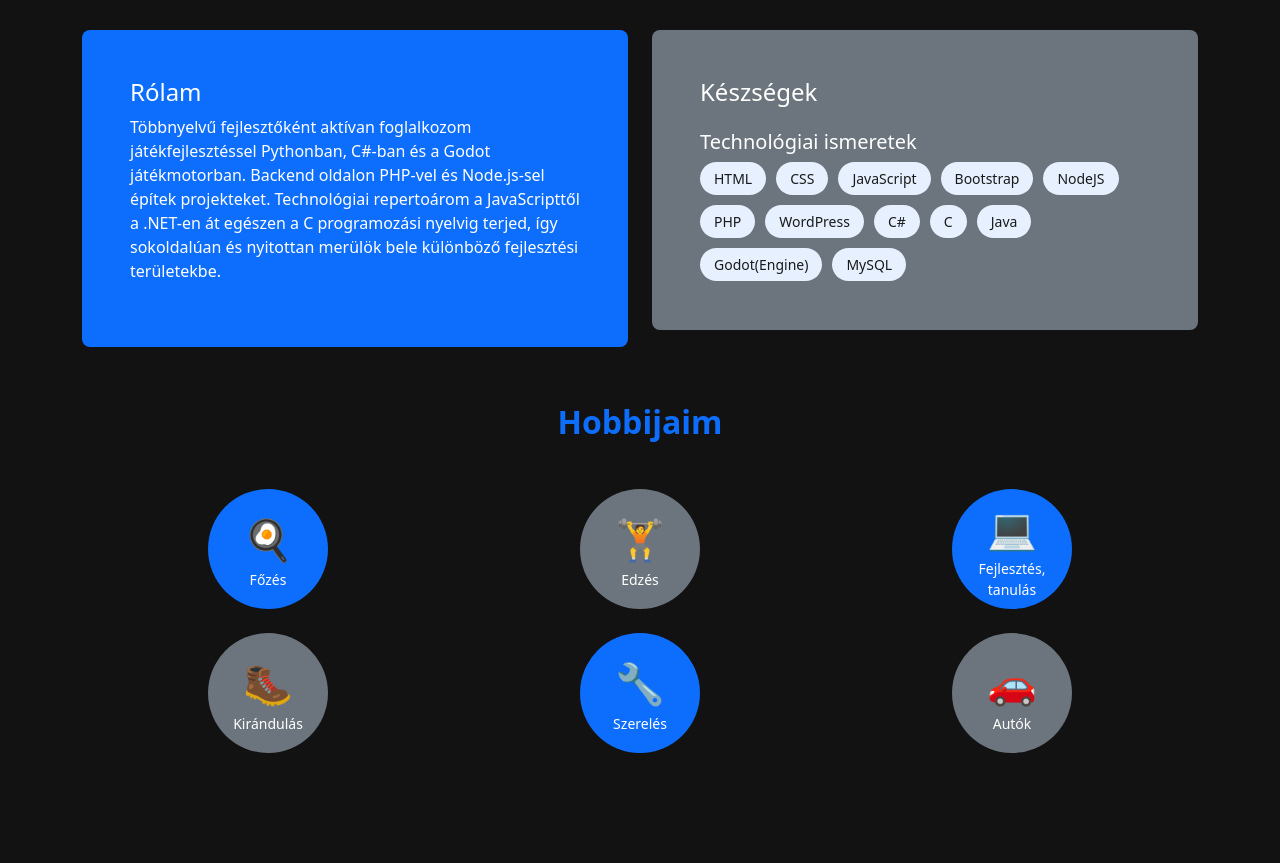
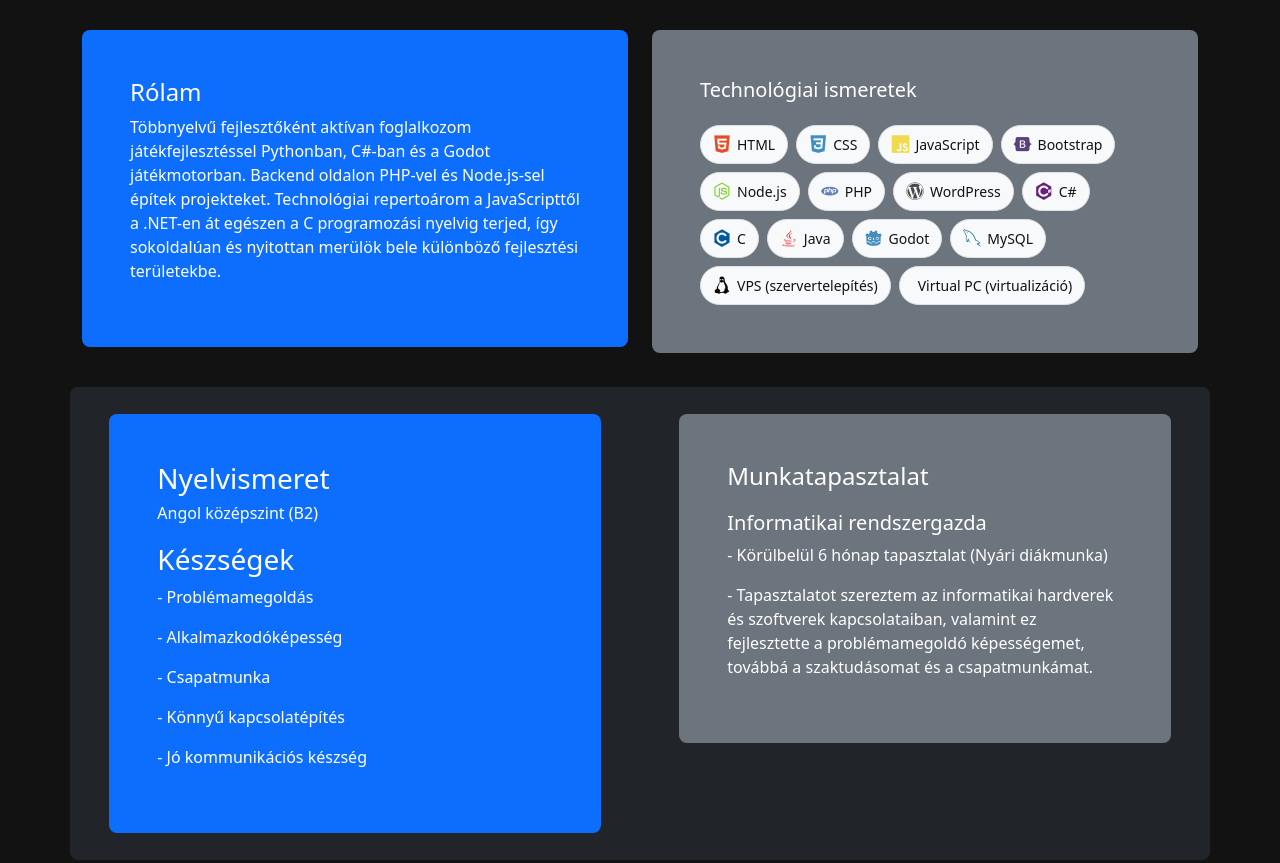
Before and after one commit to Benceplays/Benceplays.github.io, a plain HTML site: page index.html in a window 1280 px wide. Shown: the part 607-1470 px from the top of the page. Drawn offline with nearby package versions, Linux system fonts and the light colour scheme.

Commit message:
készségek

```diff
--- a/index.html
+++ b/index.html
@@ -8,6 +8,7 @@
     <link rel="stylesheet" href="https://cdn.jsdelivr.net/npm/bootstrap-icons@1.11.1/font/bootstrap-icons.css">
     <script src="https://cdn.jsdelivr.net/npm/@emailjs/browser@4/dist/email.min.js"></script>
     <script src="https://cdn.jsdelivr.net/npm/bootstrap@5.3.3/dist/js/bootstrap.bundle.min.js"></script>
+    <link rel="stylesheet" href="https://cdn.jsdelivr.net/gh/devicons/devicon@v2.15.1/devicon.min.css">
     <script src="javascript.js"></script>
     <title>Nemeth Csaba Bence</title>
 </head>
@@ -78,24 +79,49 @@
                 </div>
             </div>
             <div class="col-md-6">
-                <div style="min-height: 300px; margin-top: 5%;" class="p-5 bg-secondary text-white rounded-3">
-                    <h4>Készségek</h4>
-                    <h5 style="margin-top: 5%;">Technológiai ismeretek</h5>
-                    <div class="skills">
-                        <div class="skill">HTML</div>
-                        <div class="skill">CSS</div>
-                        <div class="skill">JavaScript</div>
-                        <div class="skill">Bootstrap</div>
-                        <div class="skill">NodeJS</div>
-                        <div class="skill">PHP</div>
-                        <div class="skill">WordPress</div>
-                        <div class="skill">C#</div>
-                        <div class="skill">C</div>
-                        <div class="skill">Java</div>
-                        <div class="skill">Godot(Engine)</div>
-                        <div class="skill">MySQL</div>
+                <div style="min-height:300px; margin-top: 5%;" class="p-5 bg-secondary text-white rounded-3">
+                    <h5 style="margin-bottom: 5%;">Technológiai ismeretek</h5>
+                    <div class="d-flex flex-wrap gap-2">
+                        <span class="skill-badge"><i class="devicon-html5-plain colored"></i> HTML</span>
+                        <span class="skill-badge"><i class="devicon-css3-plain colored"></i> CSS</span>
+                        <span class="skill-badge"><i class="devicon-javascript-plain colored"></i> JavaScript</span>
+                        <span class="skill-badge"><i class="devicon-bootstrap-plain colored"></i> Bootstrap</span>
+                        <span class="skill-badge"><i class="devicon-nodejs-plain colored"></i> Node.js</span>
+                        <span class="skill-badge"><i class="devicon-php-plain colored"></i> PHP</span>
+                        <span class="skill-badge"><i class="devicon-wordpress-plain colored"></i> WordPress</span>
+                        <span class="skill-badge"><i class="devicon-csharp-plain colored"></i> C#</span>
+                        <span class="skill-badge"><i class="devicon-c-plain colored"></i> C</span>
+                        <span class="skill-badge"><i class="devicon-java-plain colored"></i> Java</span>
+                        <span class="skill-badge"><i class="devicon-godot-plain colored"></i> Godot</span>
+                        <span class="skill-badge"><i class="devicon-mysql-plain colored"></i> MySQL</span>
+                        <span class="skill-badge"><i class="devicon-linux-plain colored"></i> VPS (szervertelepítés)</span>
+                        <span class="skill-badge"><i class="devicon-virtualbox-plain colored"></i> Virtual PC (virtualizáció)</span>
                     </div>
                 </div>
+            </div>
+            <div class="bg-dark rounded-3" style="margin-top: 3%; min-height: 200px;">
+                <div class="row">
+            <div class="col-md-6">
+                <div style="min-height: 300px; margin: 5%;" class="p-5 bg-primary text-white rounded-3">
+                    <h3>Nyelvismeret</h3>
+                    <h6>Angol középszint (B2)</h6>
+                    <h3 style="margin-top: 5%;">Készségek</h3>
+                    <p>- Problémamegoldás</p>
+                    <p>- Alkalmazkodóképesség</p>
+                    <p>- Csapatmunka</p>
+                    <p>- Könnyű kapcsolatépítés</p>
+                    <p>- Jó kommunikációs készség</p>
+                </div>
+            </div>
+            <div class="col-md-6">
+                <div style="min-height:300px; margin: 5%;" class="p-5 bg-secondary text-white rounded-3">
+                    <h4>Munkatapasztalat</h4>
+                    <h5 style="margin-top: 5%;">Informatikai rendszergazda</h5>
+                    <p>- Körülbelül 6 hónap tapasztalat (Nyári diákmunka)</p>
+                    <p>- Tapasztalatot szereztem az informatikai hardverek és szoftverek kapcsolataiban, valamint ez fejlesztette a problémamegoldó képességemet, továbbá a szaktudásomat és a csapatmunkámat.</p>
+                </div>
+            </div>
+            </div>
             </div>
             <div>
                 <h2 class="text-center text-primary fw-bold" style="margin-top: 5%;">Hobbijaim</h2>
--- a/style.css
+++ b/style.css
@@ -11,24 +11,23 @@ body {
 }
 
 /*képességek(kis buborékok)*/
-.skills {
-      display: flex;
-      flex-wrap: wrap;
-      gap: 10px;
+.skill-badge {
+  display: inline-flex;
+  align-items: center;
+  gap: 6px;
+  font-size: 14px;
+  padding: 8px 12px;
+  border-radius: 20px;
+  background-color: #f8f9fa;
+  border: 1px solid #dee2e6;
+  color: #121212;
+  transition: background .2s;
 }
-.skill {
-  background-color: #e6f0ff;
-  color: #1a1a1a;
-  padding: 6px 14px;
-  border-radius: 20px;
-  font-size: 14px;
-  font-weight: 500;
-  cursor: default;
-  transition: 0.3s;
+.skill-badge:hover {
+  background-color: #e9ecef;
 }
-.skill:hover {
-  background-color: #cce0ff;
-  transform: scale(1.05);
+.skill-badge i {
+  font-size: 18px;
 }
 
 /*Projektjeim*/
```
